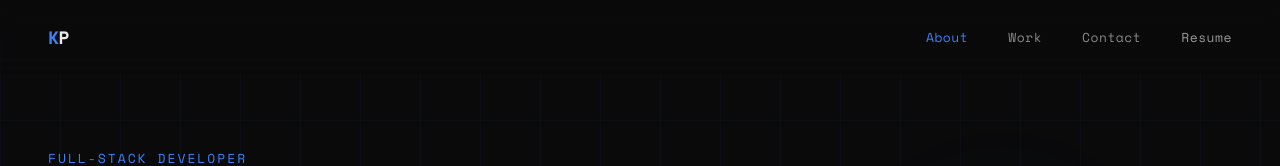
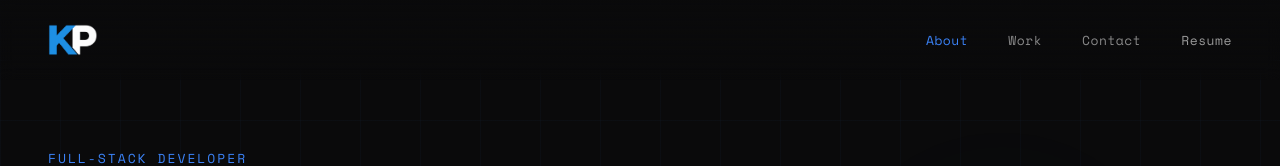
Before and after one commit to kpiontek/portfolio, a React (Vite) app: page / in a window 1280 px wide. Shown: the top 166 px of the page. Built offline with nearby package versions, Linux system fonts and the light colour scheme.

Commit message:
Add the logo

```diff
--- a/src/Portfolio.jsx
+++ b/src/Portfolio.jsx
@@ -337,18 +337,22 @@ const Portfolio = () => {
           onClick={() => window.scrollTo({ top: 0, behavior: 'smooth' })}
           aria-label="Scroll to top"
           style={{
-            fontFamily: "'Space Mono', monospace",
-            fontSize: '18px',
-            fontWeight: 700,
-            letterSpacing: '-0.5px',
             cursor: 'pointer',
             background: 'none',
             border: 'none',
-            color: '#e8e8e8',
-            padding: 0
+            padding: 0,
+            display: 'flex',
+            alignItems: 'center'
           }}
         >
-          <span style={{ color: '#3b82f6' }}>K</span>P
+          <img
+            src="/kp-logo.png"
+            alt="Kyle Piontek"
+            style={{
+              height: '32px',
+              width: 'auto'
+            }}
+          />
         </button>
 
         {/* Desktop Nav */}
```
Also changed, not shown: public/kp-logo.png (added).
